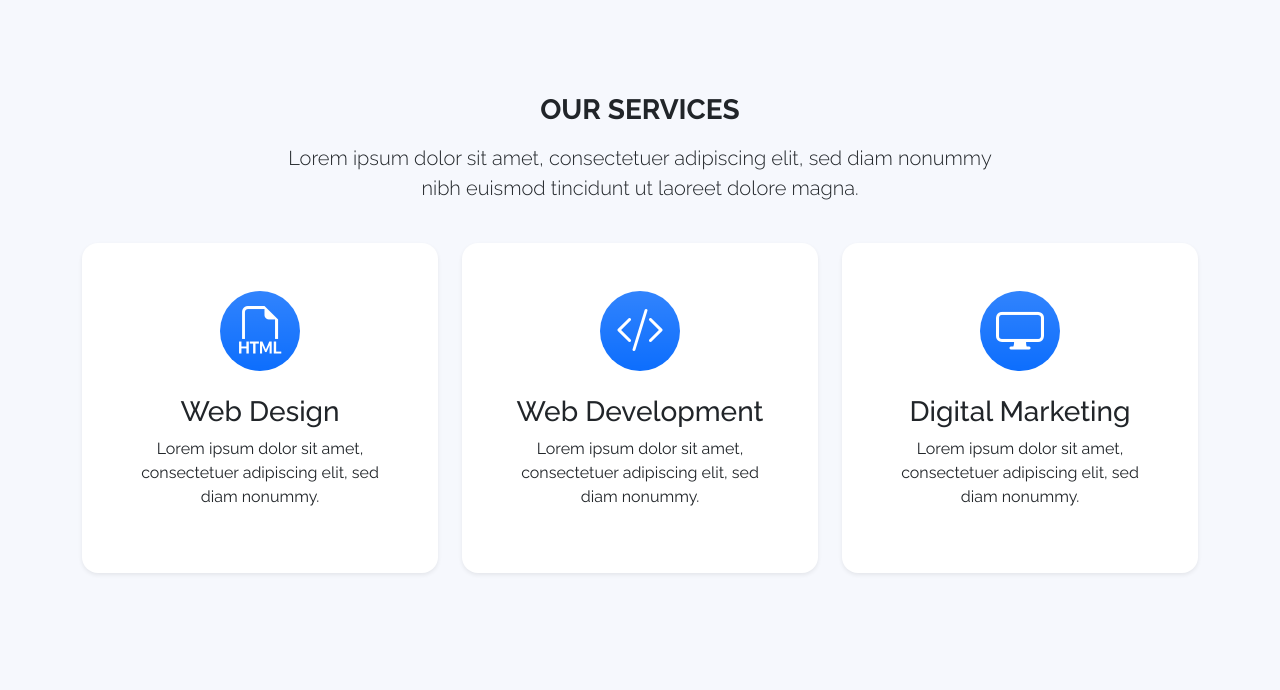
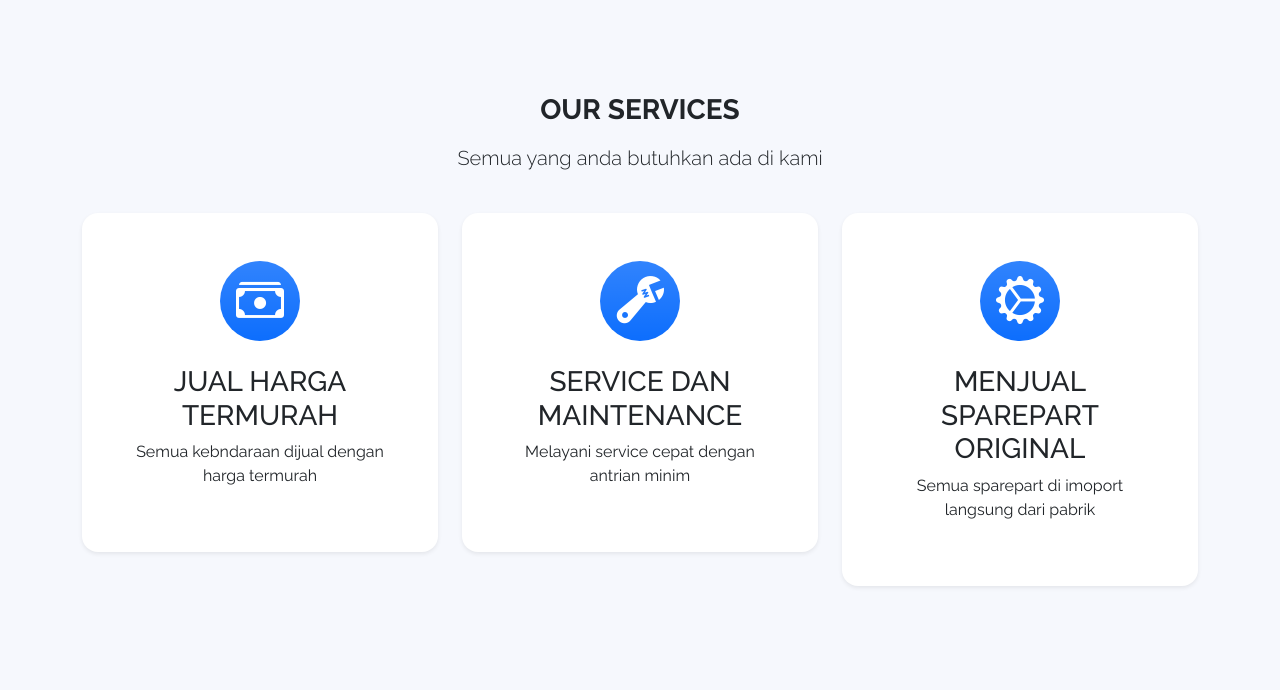
Before and after one commit to naaaim063/HONDAGANKWEB, a plain HTML site: page index.html in a window 1280 px wide. Shown: the part 513-1203 px from the top of the page. Drawn offline with nearby package versions, Linux system fonts and the light colour scheme.

```diff
--- a/index.html
+++ b/index.html
@@ -100,7 +100,7 @@
             <div class="row">
                 <div class="col-lg-8 mx-auto">
                     <h3 class="fw-bold lh-2 mb-3">OUR SERVICES</h3>
-                    <p class="lead">Lorem ipsum dolor sit amet, consectetuer adipiscing elit, sed diam nonummy nibh euismod tincidunt ut laoreet dolore magna.</p>
+                    <p class="lead">Semua yang anda butuhkan ada di kami</p>
                 </div>
             </div>
 
@@ -109,10 +109,10 @@
                     <div class="card border-0 rounded-4 shadow-sm">
                         <div class="card-body p-3 p-sm-5">
                             <div class="feature-icon-1 bg-primary bg-gradient mb-4">
-                                <i class="bi-filetype-html"></i>
+                                <i class="bi bi-cash-stack"></i>
                             </div>
-                            <h3>Web Design</h3>
-                            <p>Lorem ipsum dolor sit amet, consectetuer adipiscing elit, sed diam nonummy.</p>
+                            <h3>JUAL HARGA TERMURAH</h3>
+                            <p>Semua kebndaraan dijual dengan harga termurah </p>
                         </div>
                     </div>
                 </div>
@@ -120,10 +120,10 @@
                     <div class="card border-0 rounded-4 shadow-sm">
                         <div class="card-body p-3 p-sm-5">
                             <div class="feature-icon-1 bg-primary bg-gradient mb-4">
-                                <i class="bi-code-slash"></i>
+                                <i class="bi bi-wrench-adjustable"></i>
                             </div>
-                            <h3>Web Development</h3>
-                            <p>Lorem ipsum dolor sit amet, consectetuer adipiscing elit, sed diam nonummy.</p>
+                            <h3>SERVICE DAN MAINTENANCE</h3>
+                            <p>Melayani service cepat dengan antrian minim</p>
                         </div>
                     </div>
                 </div>
@@ -131,10 +131,10 @@
                     <div class="card border-0 rounded-4 shadow-sm">
                         <div class="card-body p-3 p-sm-5">
                             <div class="feature-icon-1 bg-primary bg-gradient mb-4">
-                                <i class="bi-display"></i>
+                                <i class="bi bi-gear-wide-connected"></i>
                             </div>
-                            <h3>Digital Marketing</h3>
-                            <p>Lorem ipsum dolor sit amet, consectetuer adipiscing elit, sed diam nonummy.</p>
+                            <h3>MENJUAL SPAREPART ORIGINAL </h3>
+                            <p>Semua sparepart di imoport langsung dari pabrik</p>
                         </div>
                     </div>
                 </div>
```
Also changed, not shown: 1 other file.
